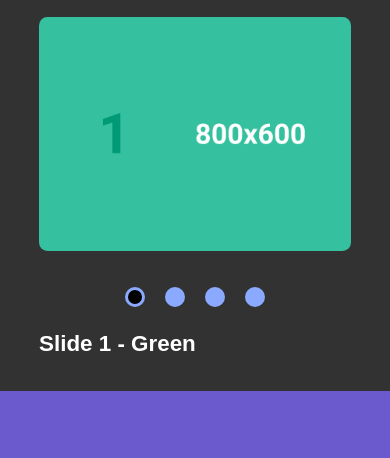
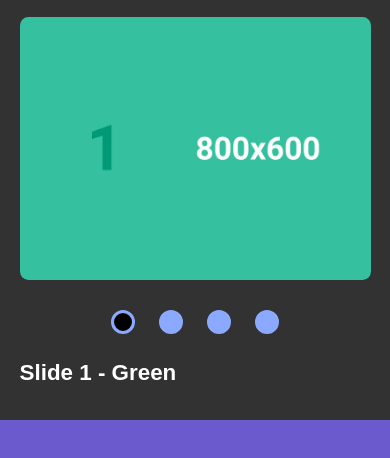
Before and after one commit to khoncharov/cssMemSlider, a plain HTML site: page cssMemSlider/index.html in a window 390 px wide. Drawn offline with Linux system fonts and the light colour scheme.

Commit message:
feat: add variables to css (Sun, Oct 17, 2021 11:44:00 AM)

```diff
--- a/cssMemSlider/style.css
+++ b/cssMemSlider/style.css
@@ -1,11 +1,28 @@
 /* General */
 
 :root {
+  /* Colors */
+  --dark-gray: #323232;
+  --white: #ffffff;
+  --black: #000000;
+  --light-blue: #8aa9ff;
+
+  /* Fonts */
+  --font-stack: sans-serif;
+  --basic-font-size: 14px;
+
+  /* Bullet */
+  --bullet-size: 1.5rem;
+
   /* Delays */
   --basic-dalay: 0.5s;
 
-  /* Colors */
-  --bgc-prime: #323232;
+  /* Variables */
+  --bg-prime: var(--dark-gray);
+  --fc-light: var(--white);
+  --hover-accent: var(--white);
+  --ctrls-prime-color: var(--light-blue);
+  --check-mark: var(--black);
 }
 
 *,
@@ -17,13 +34,14 @@
 }
 
 html {
-  font-family: sans-serif;
-  color: white;
+  font-family: var(--font-stack);
+  font-size: var(--basic-font-size);
+  color: var(--fc-light);
   background-color: black;
 }
 
 .main {
-  background-color: var(--bgc-prime);
+  background-color: var(--bg-prime);
   padding: 2vh 10vw 4vh;
 }
 
@@ -48,45 +66,45 @@ html {
   justify-self: end;
   cursor: pointer;
   appearance: none;
-  padding: 20px;
-  width: 0px;
-  height: 0px;
+  padding: var(--bullet-size);
+  width: 0;
+  height: 0;
   position: relative;
 }
 #bullet-01 {
-  margin-right: 120px;
+  margin-right: calc(var(--bullet-size) * 6);
 }
 #bullet-02 {
-  margin-right: 80px;
+  margin-right: calc(var(--bullet-size) * 4);
 }
 #bullet-03 {
-  margin-right: 40px;
+  margin-right: calc(var(--bullet-size) * 2);
 }
 #bullet-04 {
-  margin-right: 0px;
+  margin-right: 0;
 }
 
 .bullet::before {
   content: " ";
   display: block;
   position: absolute;
-  top: 10px;
-  left: 10px;
-  border: 3px solid #8aa9ff;
+  top: calc(var(--bullet-size) / 2);
+  left: calc(var(--bullet-size) / 2);
+  border: calc(var(--bullet-size) * 0.15) solid var(--ctrls-prime-color);
   border-radius: 50%;
-  background-color: #8aa9ff;
-  width: 20px;
-  height: 20px;
+  background-color: var(--ctrls-prime-color);
+  width: var(--bullet-size);
+  height: var(--bullet-size);
   transition: calc(var(--basic-dalay) / 2) ease-out;
 }
 
 .bullet:hover::before {
-  border: 3px solid white;
-  background-color: white;
+  border: calc(var(--bullet-size) * 0.15) solid var(--hover-accent);
+  background-color: var(--hover-accent);
 }
 
 .bullet:checked::before {
-  background-color: black;
+  background-color: var(--check-mark);
 }
 
 /* Card stylies */
@@ -113,7 +131,7 @@ html {
 .caption {
   margin-top: 1.5rem;
   font-size: 1.5rem;
-  padding: 0.4rem 0;
+  padding: 0.6rem 0;
   transition: font-size var(--basic-dalay) ease-in-out;
 }
 
@@ -123,23 +141,34 @@ html {
 #bullet-04:checked ~ #slide-04 {
   opacity: 1;
   transform: translateY(0);
-  color: white;
+  color: var(--hover-accent);
 }
 
 /* Media query */
 
 /* Mobile view */
 
-@media screen and (max-width: 800px) {
+@media screen and (max-width: 900px) {
+  /* General */
+
+  :root {
+    /* Fonts */
+    --basic-font-size: 16px;
+  }
+
   html {
     background-color: slateblue;
+  }
+
+  .main {
+    padding: 2vh 5vw 4vh;
   }
 
   /* Slider */
 
   .slider {
-    width: 80vw;
-    grid-template-rows: 1fr 5rem;
+    width: 90vw;
+    grid-template-rows: 1fr 5.5rem;
   }
 
   /* Bullet */
@@ -148,25 +177,22 @@ html {
     justify-self: center;
   }
   #bullet-01 {
-    margin-right: 120px;
+    margin-right: calc(var(--bullet-size) * 6);
   }
   #bullet-02 {
-    margin-right: 40px;
+    margin-right: calc(var(--bullet-size) * 2);
   }
   #bullet-03 {
-    margin-right: -40px;
+    margin-right: calc(var(--bullet-size) * -2);
   }
   #bullet-04 {
-    margin-right: -120px;
+    margin-right: calc(var(--bullet-size) * -6);
   }
 
   /* Card */
 
   .card {
     transform: translateX(90%);
-    transition: transform var(--basic-dalay) ease-in-out,
-      opacity var(--basic-dalay) ease-out,
-      color var(--basic-dalay) ease-out var(--basic-dalay);
   }
 
   .img {
```
